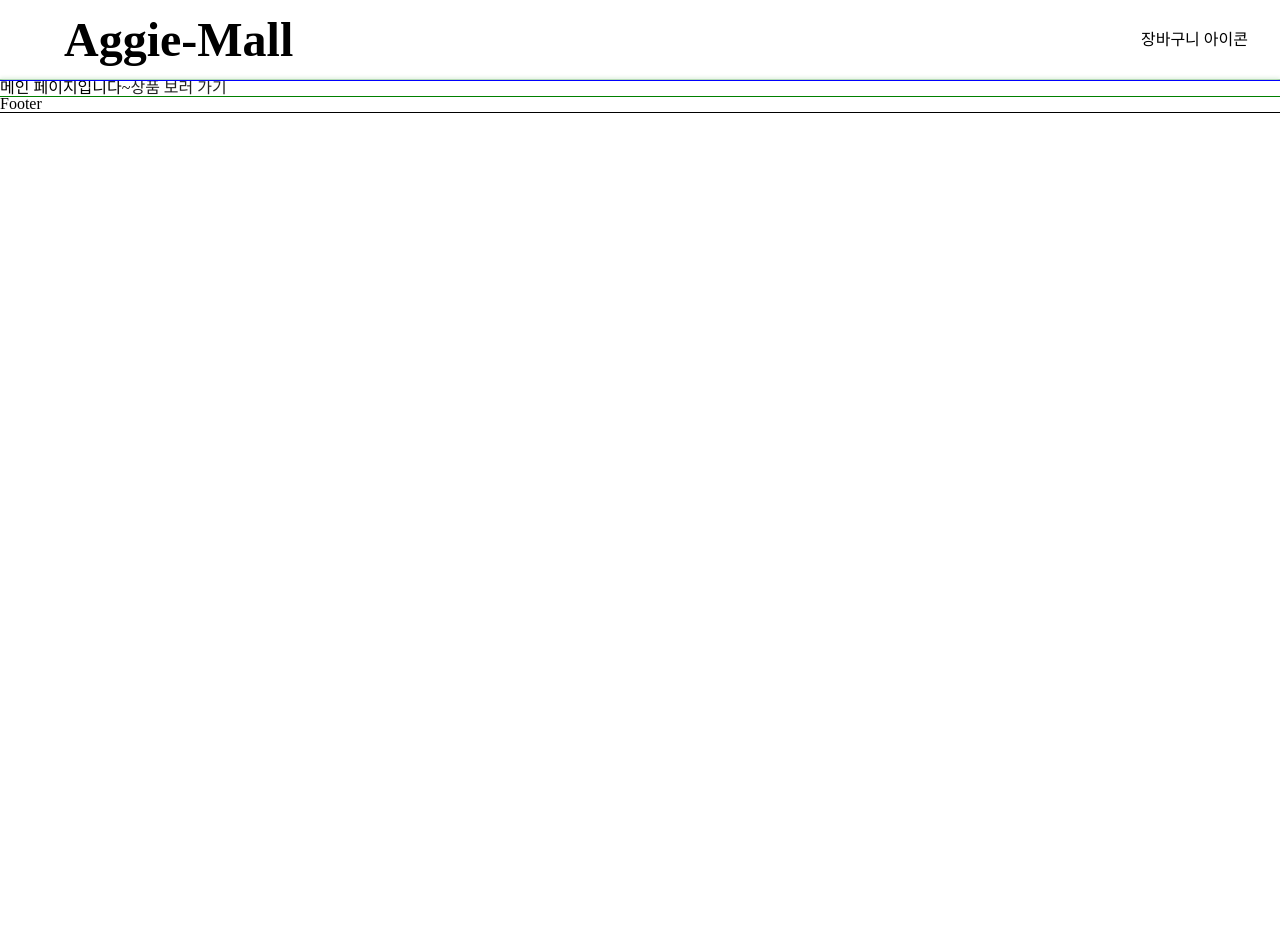
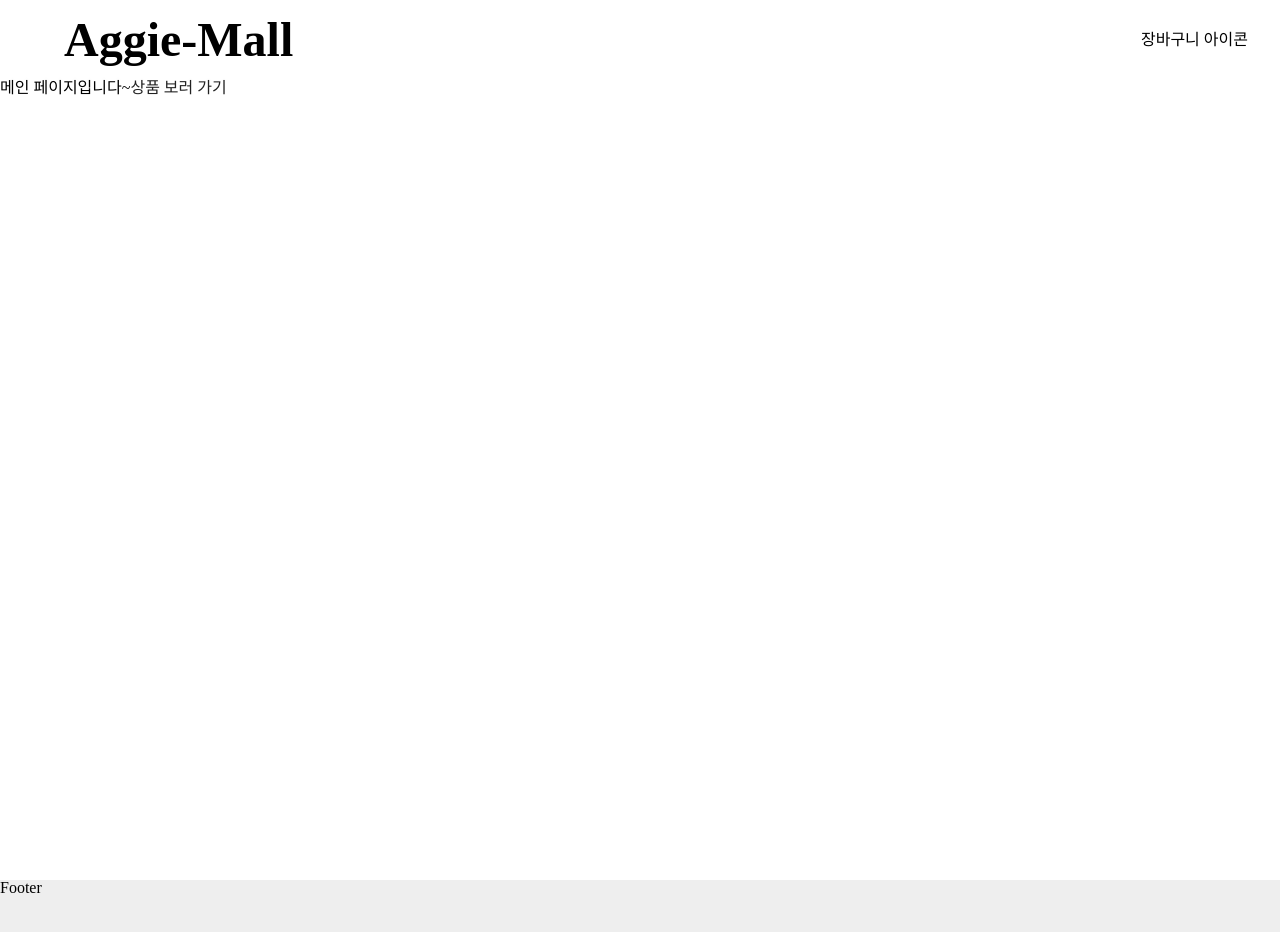
Before and after one commit to aggie97/e-aggiemall, a Next.js app: page / in a window 1280 px wide. Shown: the top 932 px of the page. Before the commit the page ends 800 px from the top, so only its background shows below. Built offline with nearby package versions, Linux system fonts and the light colour scheme; no server answers.

Commit message:
💄 [Style]: 레이아웃 수정
header, body, footer outline 제거
body 높이 기본값 100vh로 설정
header가 다른 콘텐츠에 덮히는 경우가 발생하여 z-index 999 설정

```diff
--- a/src/components/common/layout/body/index.tsx
+++ b/src/components/common/layout/body/index.tsx
@@ -1,7 +1,7 @@
 import styled from 'styled-components';
 
 const BodyBox = styled.div`
-  outline: 1px solid green;
+  min-height: 100vh;
 `;
 
 const Body = ({ children }: { children: JSX.Element }) => {
--- a/src/components/common/layout/footer/index.tsx
+++ b/src/components/common/layout/footer/index.tsx
@@ -1,5 +1,15 @@
-const Footer = () => {
-  return <footer>Footer</footer>;
-};
+import styled from 'styled-components';
+
+const FooterBox = styled.section`
+  width: 100%;
+  min-height: 200px;
+  background-color: #eee;
+`;
+
+const Footer = () => (
+  <FooterBox>
+    <footer>Footer</footer>
+  </FooterBox>
+);
 
 export default Footer;
--- a/src/components/common/layout/header/index.tsx
+++ b/src/components/common/layout/header/index.tsx
@@ -8,8 +8,8 @@ const HeaderBox = styled.div`
   position: fixed;
   top: 0;
   width: 100%;
+  z-index: 999;
 
-  outline: 1px solid blue;
   background-color: rgba(255 255 255 /0.5);
   backdrop-filter: blur(2px);
   padding: 1rem 2rem;
--- a/src/components/common/layout/index.tsx
+++ b/src/components/common/layout/index.tsx
@@ -4,7 +4,6 @@ import Body from './body';
 import Footer from './footer';
 
 const CommonWrapper = styled.div`
-  outline: 1px solid black;
   position: relative;
 `;
 
```
